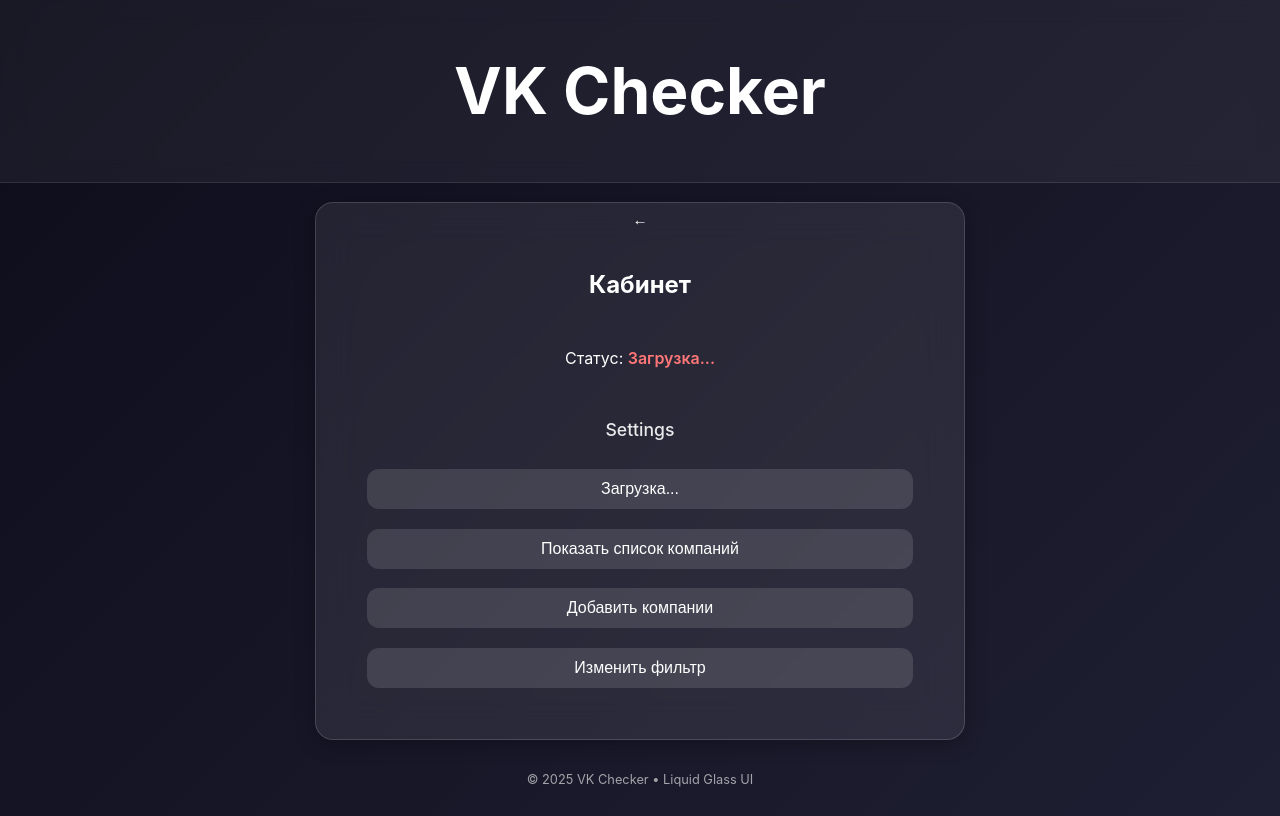
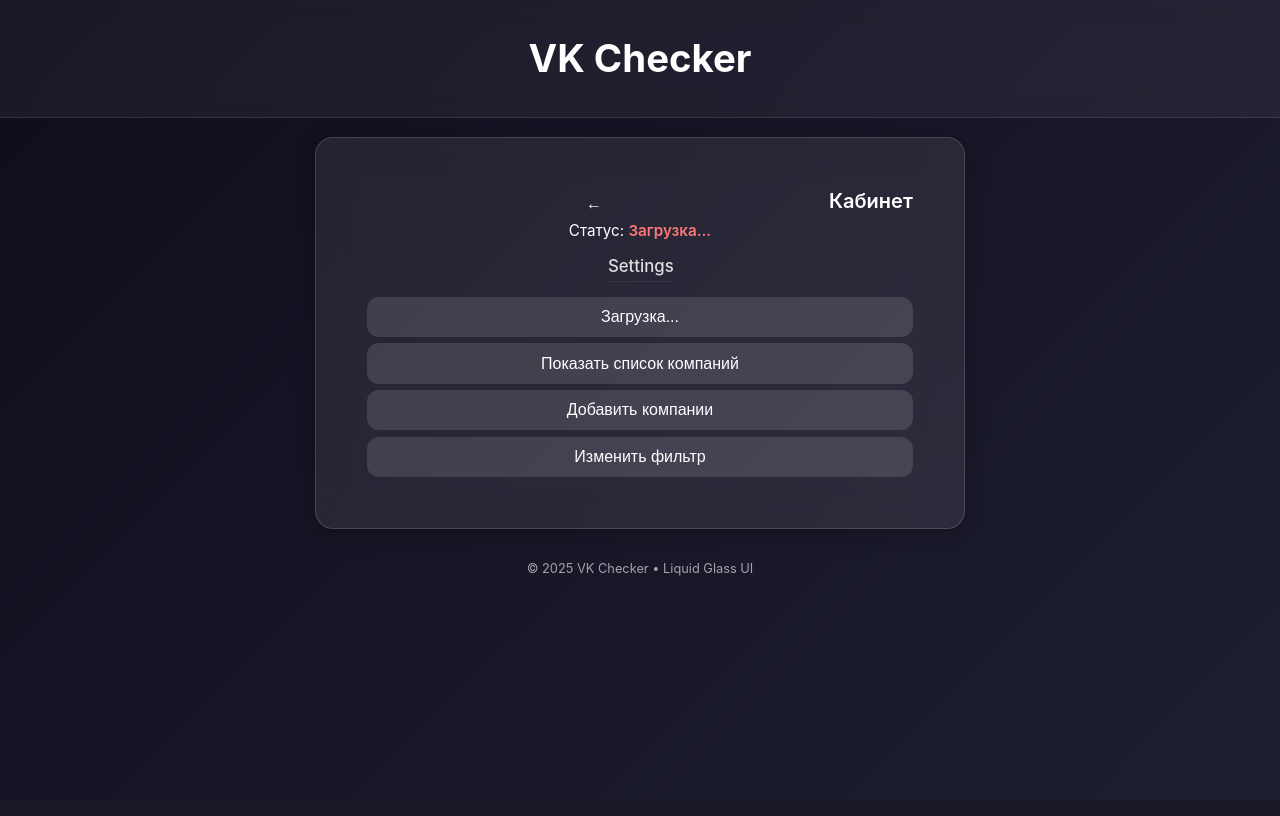
Before and after one commit to offkrse/temp_html, a Python web app: template templates/cabinet.html in a window 1280 px wide. After the commit the page ends 576 px from the top, so only its background shows below. Run offline with Jinja, Linux system fonts and the light colour scheme; the template is opened without the code that fills it, so the values that code supplies are empty; some libraries are stand-ins or nearby versions.

Commit message:
Update style.css

```diff
--- a/static/style.css
+++ b/static/style.css
@@ -1,4 +1,4 @@
-/* === Liquid Glass UI (адаптивная версия для телефона) === */
+/* === VK Checker Mini App — адаптивный Liquid Glass UI === */
 body {
   margin: 0;
   font-family: 'Inter', sans-serif;
@@ -11,24 +11,26 @@ body {
   box-sizing: border-box;
 }
 
+/* === Верхняя шапка === */
 header {
   width: 100%;
   text-align: center;
-  padding: 0.6rem 0; /* уменьшено */
-  font-size: 2rem;
+  padding: 0.6rem 0;
+  font-size: 1.2rem;
   font-weight: 600;
   background: rgba(255, 255, 255, 0.05);
   backdrop-filter: blur(12px);
   border-bottom: 1px solid rgba(255, 255, 255, 0.1);
 }
 
+/* === Контейнер контента === */
 .container {
   width: 90%;
   max-width: 650px;
   margin: 1.2rem auto;
   background: rgba(255, 255, 255, 0.08);
   border-radius: 18px;
-  padding: 4vw; /* адаптивный padding */
+  padding: 4vw;
   box-shadow: 0 4px 20px rgba(0,0,0,0.3);
   backdrop-filter: blur(20px);
   border: 1px solid rgba(255,255,255,0.15);
@@ -36,11 +38,13 @@ header {
   overflow-wrap: break-word;
 }
 
+/* === Заголовки === */
 h2, h3 {
   margin-top: 0;
   text-align: center;
 }
 
+/* === Основные кнопки === */
 button, .btn, .btn-secondary {
   display: block;
   width: 100%;
@@ -54,7 +58,7 @@ button, .btn, .btn-secondary {
   text-decoration: none;
   text-align: center;
   font-size: 1rem;
-  margin-top: 0.5rem;
+  margin-top: 0.4rem;
 }
 
 button:hover, .btn:hover, .btn-secondary:hover {
@@ -62,40 +66,96 @@ button:hover, .btn:hover, .btn-secondary:hover {
   transform: scale(1.02);
 }
 
+/* === Карточка кабинета на главной === */
 .cabinet-card {
   background: rgba(255, 255, 255, 0.08);
   backdrop-filter: blur(15px);
   border: 1px solid rgba(255, 255, 255, 0.15);
   border-radius: 12px;
   padding: 0.8rem 1rem;
-  margin-bottom: 0.7rem; /* стало меньше */
+  margin-bottom: 0.7rem;
   box-shadow: 0 2px 8px rgba(0,0,0,0.25);
 }
 
 .cabinet-card h4 {
-  margin: 0 0 0.4rem 0;
+  margin: 0 0 0.3rem 0;
   font-size: 1.05rem;
 }
 
+/* === Цвета статусов === */
 .status-active { color: #7cff96; font-weight: 600; }
 .status-inactive { color: #ff7777; font-weight: 600; }
 
+/* === Блок с заголовком и стрелкой === */
+.cabinet-header {
+  display: flex;
+  align-items: center;
+  justify-content: flex-start;
+  gap: 0.5rem;
+  width: 100%;
+  margin-bottom: 0.3rem; /* меньше отступ после заголовка */
+}
+
+.back-btn {
+  background: transparent;
+  color: white;
+  border: none;
+  font-size: 1rem;
+  cursor: pointer;
+  transition: 0.2s;
+  padding: 0;
+}
+
+.back-btn:hover {
+  transform: translateX(-2px);
+  opacity: 0.8;
+}
+
+/* === Название кабинета === */
+#cabinet-title {
+  margin: 0;
+  font-size: 1.25rem;
+  font-weight: 600;
+}
+
+/* === Статус кабинета === */
+#cabinet-status {
+  margin: 0.2rem 0 0.6rem 0; /* уменьшен отступ между заголовком и статусом */
+  font-size: 0.95rem;
+}
+
+/* === Надпись Settings под статусом === */
+.settings-title {
+  text-align: left;
+  font-size: 1.05rem;
+  font-weight: 500;
+  margin: 0.4rem 0 0.5rem 0.1rem;
+  opacity: 0.85;
+  border-bottom: 1px solid rgba(255,255,255,0.08);
+  padding-bottom: 0.3rem;
+}
+
+/* === Контейнер настроек === */
 .settings-container {
   display: flex;
   flex-direction: column;
   align-items: center;
-  gap: 0.8rem;
   width: 100%;
-  margin-top: 1rem;
 }
 
-.settings-title {
-  font-size: 1.2rem;
-  font-weight: 500;
-  margin-bottom: 0.6rem;
-  opacity: 0.85;
+/* === Текстовые поля === */
+textarea {
+  width: 100%;
+  border-radius: 10px;
+  border: 1px solid rgba(255,255,255,0.2);
+  background: rgba(255,255,255,0.08);
+  color: white;
+  padding: 0.8rem;
+  resize: vertical;
+  backdrop-filter: blur(8px);
 }
 
+/* === Подвал === */
 footer {
   text-align: center;
   font-size: 0.8rem;
@@ -103,45 +163,7 @@ footer {
   padding-bottom: 1rem;
 }
 
-.settings-header {
-  width: 100%;
-  position: relative;
-  margin-bottom: 0.4rem;
-}
-
-/* Стрелка назад */
-.back-btn {
-  position: absolute;
-  top: 0.1rem;
-  left: 0;
-  background: transparent;
-  color: white;
-  border: none;
-  font-size: 0.95rem;  /* немного меньше */
-  cursor: pointer;
-  transition: 0.2s;
-  padding: 0;
-}
-
-.back-btn:hover {
-  opacity: 0.8;
-  transform: translateX(-2px);
-}
-
-/* Заголовок Settings — теперь под стрелкой, по левому краю */
-.settings-title {
-  display: block;
-  text-align: left;
-  margin: 1.4rem 0 0.6rem 0;  /* немного ниже стрелки */
-  font-size: 1.1rem;
-  font-weight: 500;
-  opacity: 0.9;
-}
-
-.settings-container button {
-  margin-top: 0.4rem; /* уменьшенный отступ */
-}
-
+/* === Адаптив под телефоны === */
 @media (max-width: 480px) {
   header h1 {
     font-size: 1rem;
@@ -154,4 +176,7 @@ footer {
     font-size: 0.9rem;
     padding: 0.65rem 1rem;
   }
+  #cabinet-title {
+    font-size: 1.15rem;
+  }
 }
```
